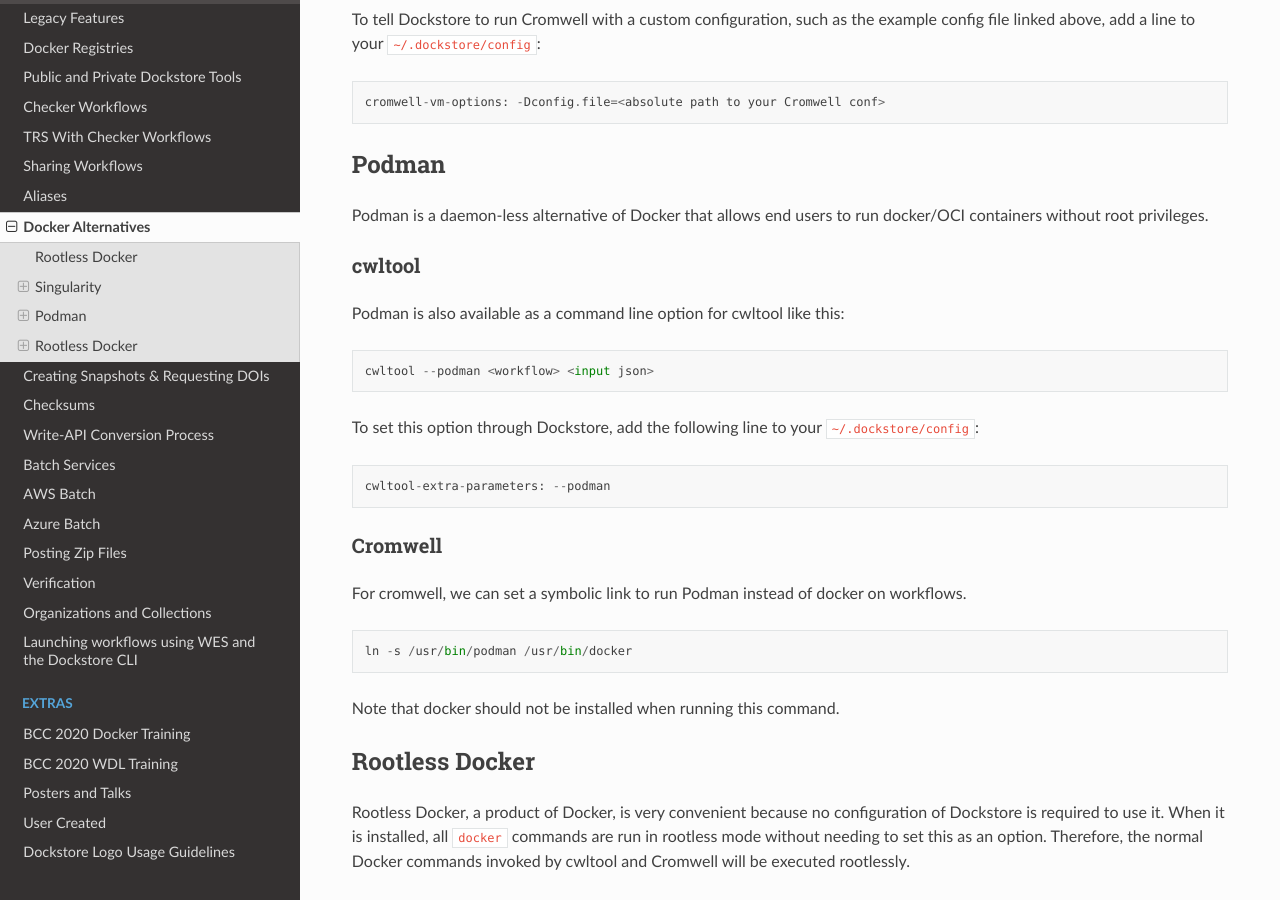
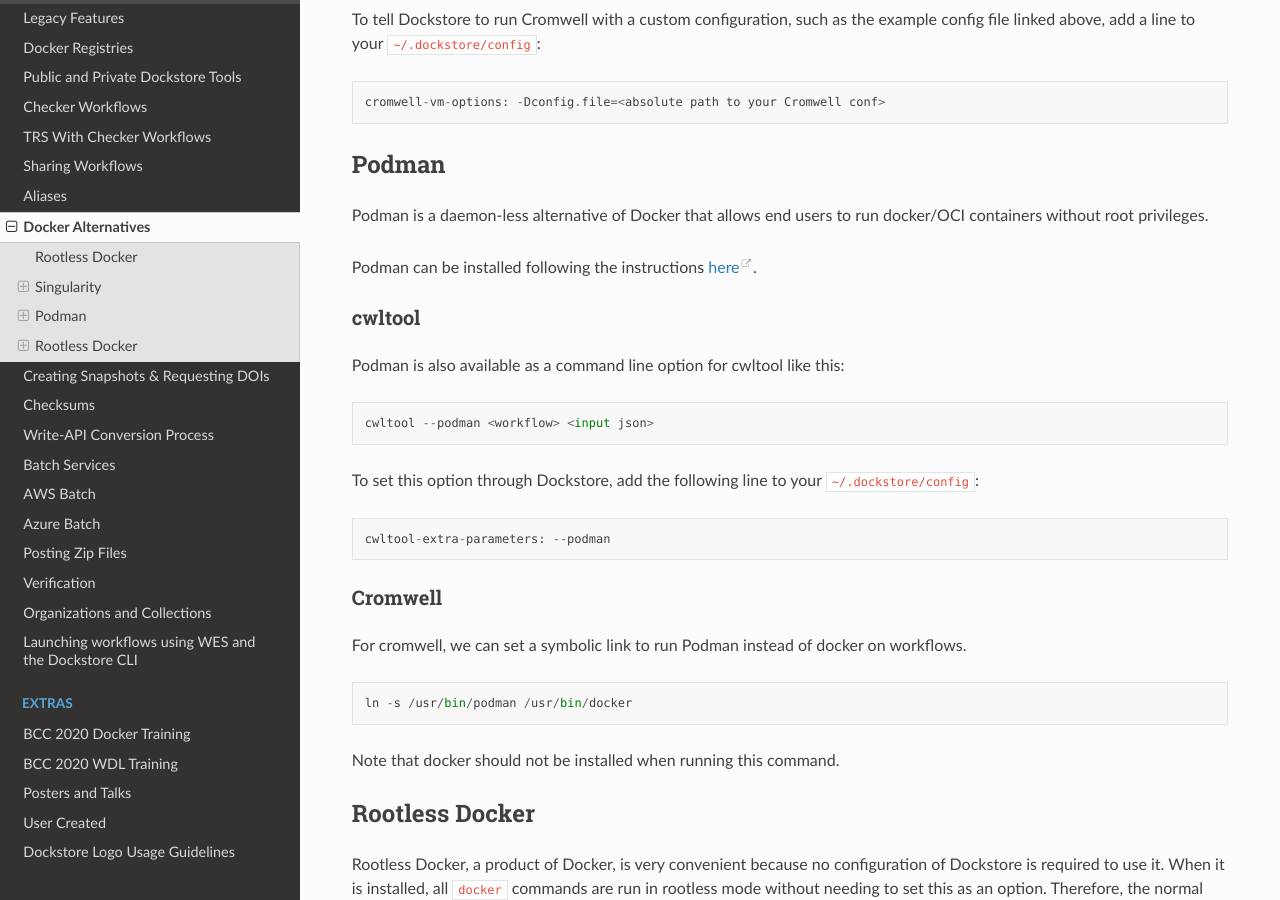
Before and after one commit to dockstore/dockstore-documentation, a Sphinx documentation site: the page built from docs/advanced-topics/docker-alternatives.rst, in a window 1280 px wide and 900 px high, scrolled down 1675 px. Built offline with Sphinx 7.4.7 and the Read the Docs theme 2.0.0, drawn with Linux system fonts in a browser that asks for light colours.

Commit message:
added podman installation information

```diff
--- a/docs/advanced-topics/docker-alternatives.rst
+++ b/docs/advanced-topics/docker-alternatives.rst
@@ -78,6 +78,9 @@
 
 Podman is a daemon-less alternative of Docker that allows end users to run docker/OCI containers without root privileges.
 
+Podman can be installed following the instructions
+`here <https://podman.io/getting-started/installation>`__.
+
 cwltool
 ~~~~~~~
 
```
